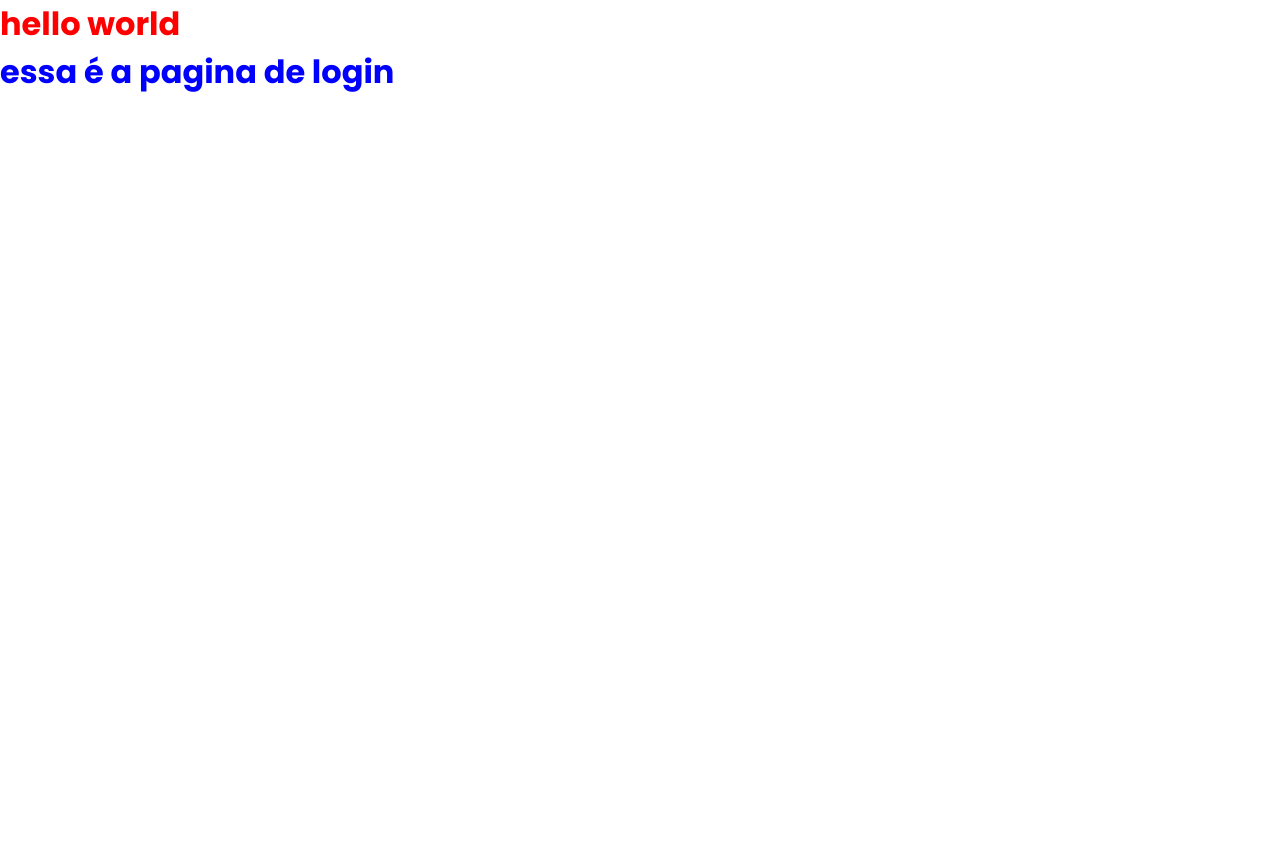
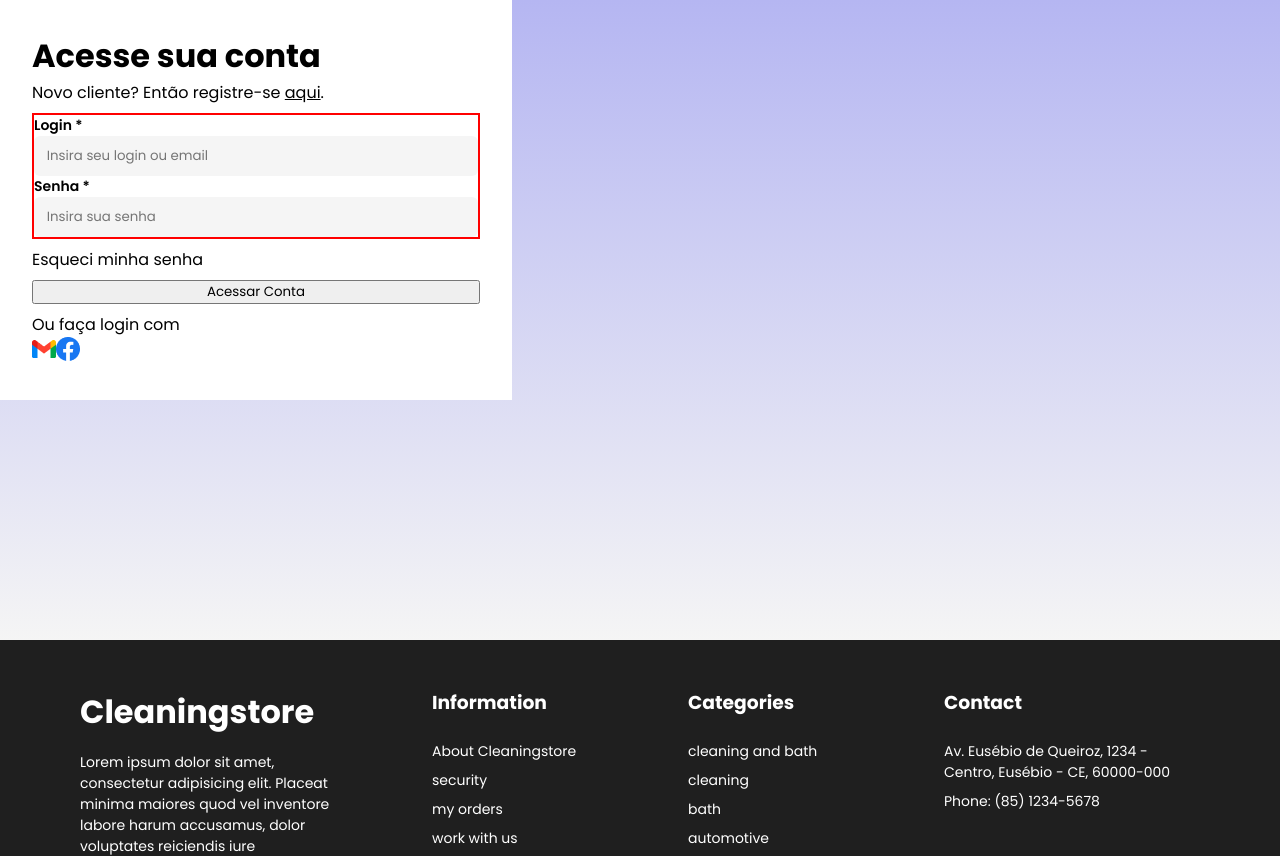
Before and after one commit to ForroScript/Cleaningstore, a React (Vite) app in the folder FRONT/: page /login in a window 1280 px wide. Shown: the top 856 px of the page. Before the commit the page ends 800 px from the top, so only its background shows below. Built offline with nearby package versions, Linux system fonts and the light colour scheme.

Commit message:
estruturacao do login

```diff
--- a/FRONT/src/pages/login/Login.jsx
+++ b/FRONT/src/pages/login/Login.jsx
@@ -1,10 +1,39 @@
 import style from "./Login.module.css"
+import Footer from "../../components/footer/Footer"
+import Gmail from "./assets/gmail.png"
+import Facebook from "./assets/facebook.png"
 
 export default function Login() {
     return(
         <>
-        <h1 className={style.titulo}>hello world</h1>
-        <h1 id={style.titulo}>essa é a pagina de login</h1>
+            <div id={style.containerPrincipal}>
+                <div className={style.formularioLogin}>
+                    <div className={style.tituloLogin}>
+                        <h1>Acesse sua conta</h1>
+                        <p>Novo cliente? Então registre-se <a href="/">aqui</a>.</p>
+                    </div>
+                    <div className={style.camposParaLogin}>
+                        <div>
+                            <label>Login *</label>
+                            <input type="text" placeholder="Insira seu login ou email" />
+                        </div>
+                        <div>
+                            <label>Senha *</label>
+                            <input type="password" placeholder="Insira sua senha" />
+                        </div>
+                    </div>
+                    <a className={style.esqueciMinhaSenha}>Esqueci minha senha</a>
+                    <button>Acessar Conta</button>
+                    <div>
+                        <p>Ou faça login com</p>
+                        <img src={Gmail} alt="simbolo do Gmail" />
+                        <img src={Facebook} alt="simbolo do Facebook" />
+                    </div>
+                </div>
+                <div className={style.imgsLogin}></div>
+
+            </div>
+            <Footer />
         </>
     )
 }
--- a/FRONT/src/pages/login/Login.module.css
+++ b/FRONT/src/pages/login/Login.module.css
@@ -1,7 +1,48 @@
-.titulo {
-    color: red;
+#containerPrincipal{
+    background: linear-gradient(to bottom, rgba(181, 182, 242, 1), rgba(204, 204, 204, 0.2)); /*gradiente comecando de cima para baixo*/
+    height: 80vh;
 }
 
-#titulo {
-    color: blue;
+.formularioLogin{
+    display: flex;
+    flex-direction: column;
+    padding: 2rem;
+    gap: 1vh;
+    background-color: white;
+    width: 35vw;
 }
+
+.tituloLogin {
+    a {
+        color: inherit;
+        text-decoration: underline; /* sublinhar a palavra */
+    }
+    a:focus {
+        outline: none; /* Remove o contorno de foco */
+        color: inherit; /* Mantém a cor do texto ao focar */
+    }
+}
+
+.camposParaLogin {
+    border: 2px solid red;
+    div {
+        display: flex;
+        flex-direction: column;
+        label {
+            font-size: 14px;
+            font-weight: 600;
+        }
+        input {
+            height: 5vh;
+            padding-left: 1vw;
+            background-color: rgba(204, 204, 204, 0.2);
+            border-radius: 6px;
+            border: none;
+        }
+        input:focus {
+            outline: none;
+          }
+    }
+
+
+}
```
Also changed, not shown: FRONT/src/pages/login/assets/facebook.png (added), FRONT/src/pages/login/assets/gmail.png (added).
